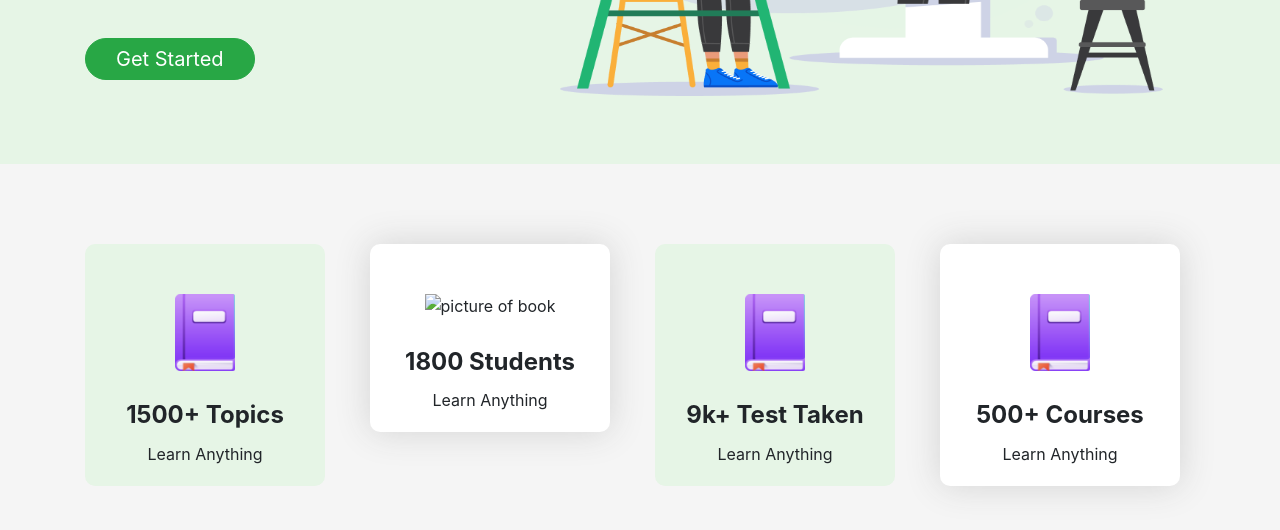
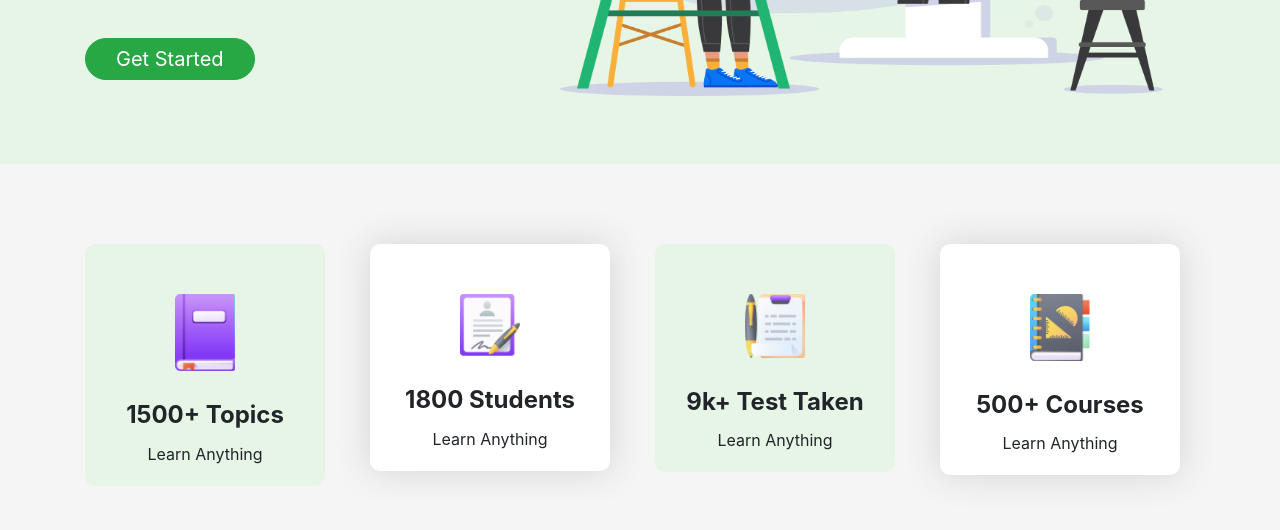
Before and after one commit to HasanTanha/e-school, a plain HTML site: page index.html in a window 1280 px wide. Shown: the part 364-894 px from the top of the page. Drawn offline with nearby package versions, Linux system fonts and the light colour scheme.

Commit message:
edit of feature section

```diff
--- a/index.html
+++ b/index.html
@@ -80,7 +80,7 @@
                 <div class="col-lg-3 col-md-4 col-sm-6">
                     <div class="card card-2" style="width: 15rem;">
                          <div class="card-body text-center">
-                            <img class="feature-card-img" src="images/icons/  " alt="picture of book">
+                            <img class="feature-card-img" src="images/icons/student.png " alt="picture of page">
                             <h4 class="card-title">1800 Students</h4>
                             <p class="card-text">Learn Anything</p>
                          </div>
@@ -89,7 +89,7 @@
                  <div class="col-lg-3 col-md-4 col-sm-6">
                     <div class="card card-3" style="width: 15rem;">
                         <div class="card-body text-center">
-                            <img class="feature-card-img" src="images/icons/book.png" alt="picture of book">
+                            <img class="feature-card-img" src="images/icons/test.png" alt="picture of test paper">
                             <h4 class="card-title">9k+ Test Taken</h4>
                             <p class="card-text">Learn Anything</p>
                         </div>
@@ -98,7 +98,7 @@
                  <div class="col-lg-3 col-md-4 col-sm-6">
                     <div class="card card-4" style="width: 15rem;">
                         <div class="card-body text-center">
-                            <img class="feature-card-img" src="images/icons/book.png" alt="picture of book">
+                            <img class="feature-card-img" src="images/icons/students.png" alt="picture of courses">
                             <h4 class="card-title">500+ Courses</h4>
                             <p class="card-text">Learn Anything</p>
                         </div>
```
